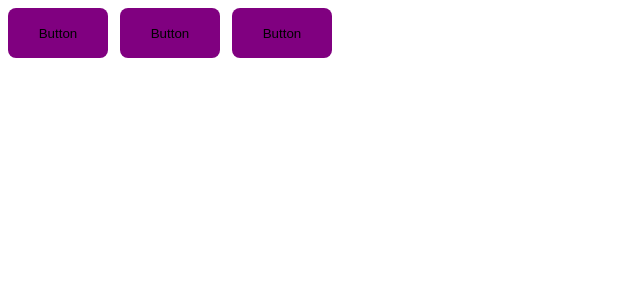
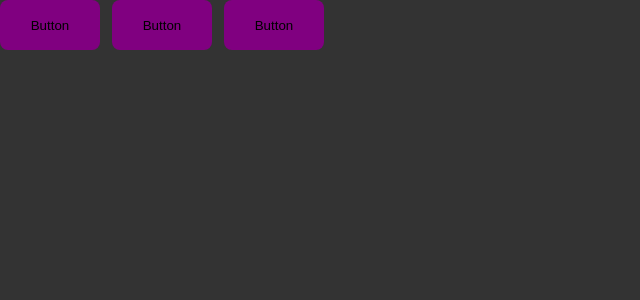
Before and after one commit to franciniltonsoaresmenzes/ignte-timer, a React (Vite) app: page / in a window 1280 px wide. Shown: the top 300 px of the page, without its empty margins (0-640 px from the left). Built offline with nearby package versions, Linux system fonts and the light colour scheme.

Commit message:
adicionando global styles

```diff
--- a/src/App.tsx
+++ b/src/App.tsx
@@ -1,6 +1,8 @@
 import { ThemeProvider } from "styled-components";
 import { Button } from "./components/Button";
+
 import { defaultTheme } from "./styles/themes/default";
+import { GlobalStyle } from "./styles/themes/global";
 
 export function App() {
   return (
@@ -8,6 +10,8 @@ export function App() {
       <Button variant="success" />
       <Button variant="secondary" />
       <Button variant="danger" />
+
+      <GlobalStyle/>
     </ThemeProvider>
   )
 }
--- /dev/null
+++ b/src/styles/themes/global.ts
@@ -0,0 +1,14 @@
+import { createGlobalStyle } from "styled-components";
+
+export const GlobalStyle = createGlobalStyle`
+    *{
+        margin: 0;
+        padding: 0;
+        box-sizing: border-box;
+    }
+
+    body {
+        background: #333;
+        color: #fff;
+    }
+`;
```
